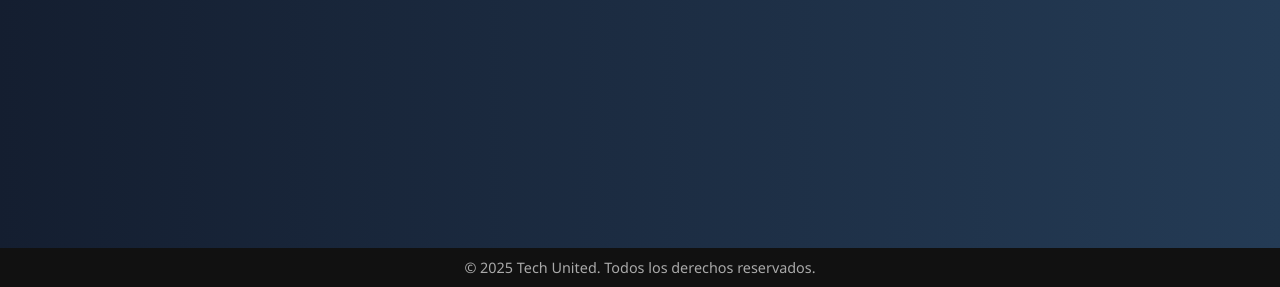
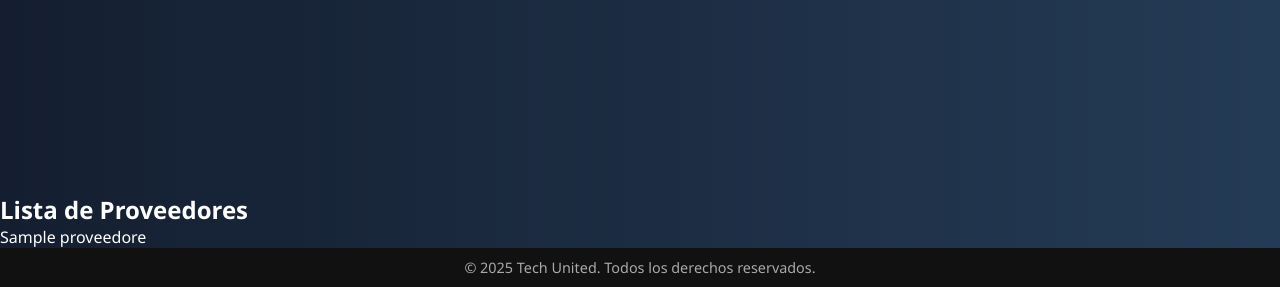
Before and after one commit to PaolaHuertaS/azure, a Flask app: page / in a window 1280 px wide. Shown: the part 513-800 px from the top of the page. Run offline with Flask 3, Linux system fonts and the light colour scheme; a database or web service that is not in the repository returns one stand-in record (values such as "Sample title"); some libraries are stand-ins or nearby versions.

Commit message:
Update index.html

```diff
--- a/templates/index.html
+++ b/templates/index.html
@@ -86,7 +86,12 @@
       Pronto añadiremos nuevas funciones conectadas directamente con nuestra base de datos.
     </p>
   </main>
-
+      <h2>Lista de Proveedores</h2>
+    <ul>
+        {% for proveedor in proveedores %}
+            <li>{{ proveedor }}</li>
+        {% endfor %}
+    </ul>
   <footer>
     © 2025 Tech United. Todos los derechos reservados.
   </footer>
```
